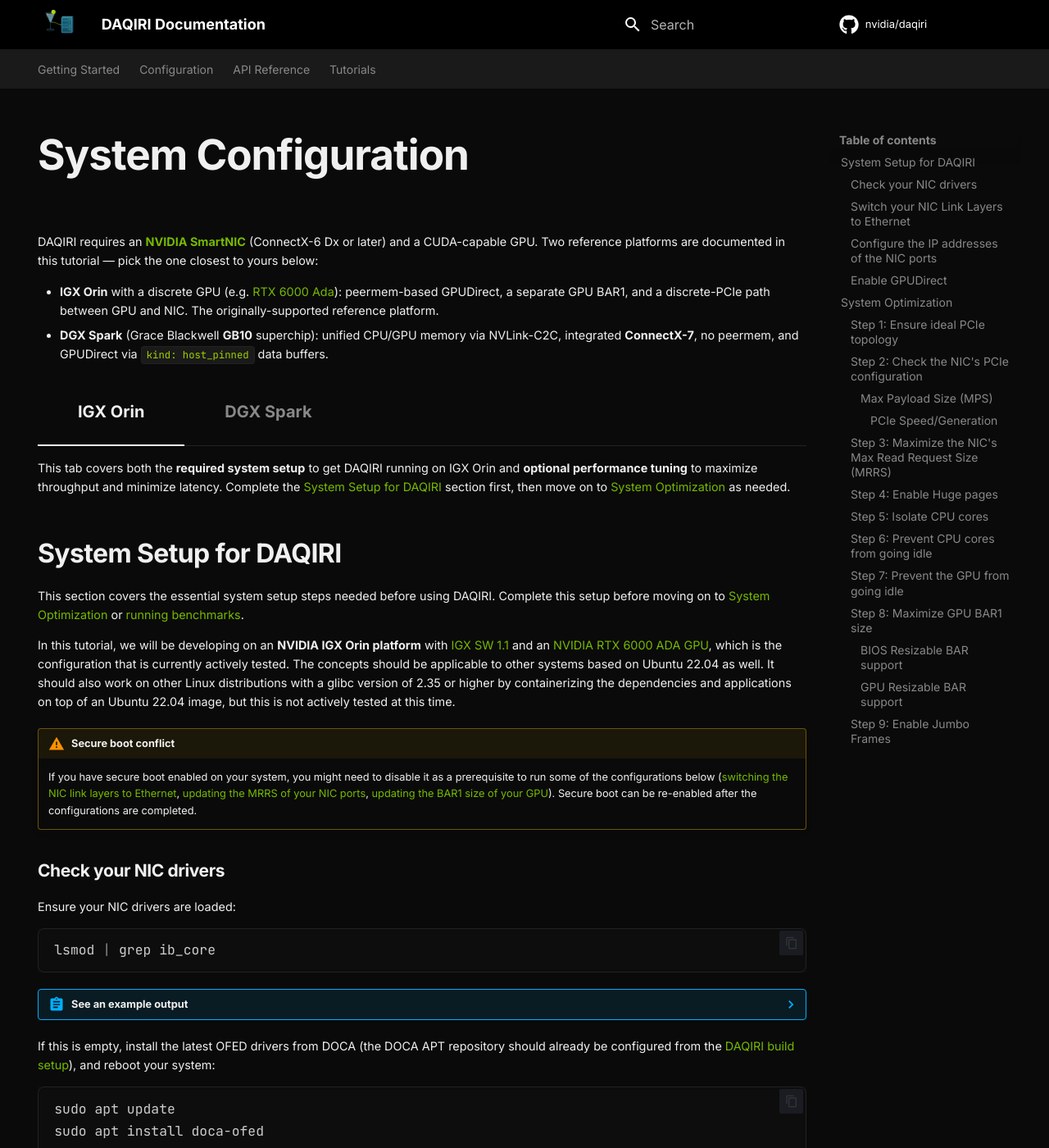
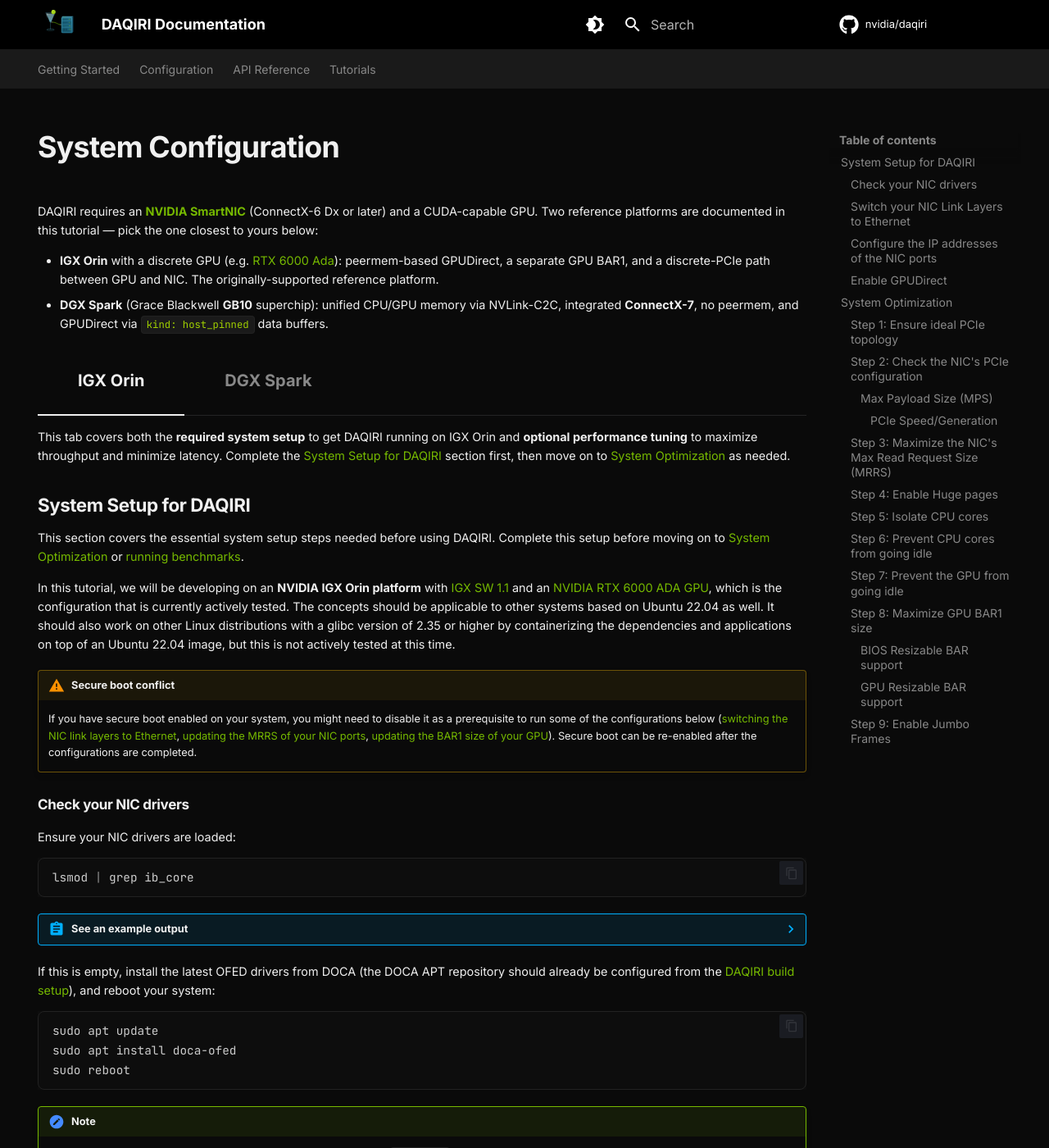
Before and after one commit to NVIDIA/daqiri, an MkDocs documentation site: the page built from docs/tutorials/system_configuration.md, in a window 1280 px wide and 1400 px high. Shown: the whole window at 82% size. Built offline with MkDocs 1.6.1 and Material for MkDocs 9.7.7, drawn with Linux system fonts in a browser that asks for light colours; comment, search, counter and statistics services are not loaded.

Commit message:
#86 - Reorganize image assets, tighten typography, add light/dark toggle
Three follow-ups to the initial Material reskin:

- Move docs/logo.{svg,png} and docs/architecture.svg into a new
  docs/images/ subfolder. Update theme.logo, theme.favicon, README.md,
  and the embedded references in docs/index.html, docs/daqiri-api.html,
  and the extra.css comment so docs/ is markdown plus the two
  hand-maintained HTML pages.

- Shrink the Material heading scale by ~30% on h1/h2 and proportionally
  less on h3/h4 to keep the heading hierarchy intact. Drop pre > code
  font-size to 0.72rem so code blocks match the surrounding body text.

- Add a light/dark scheme toggle to theme.palette using Material's
  brightness icons. Slate (dark) stays the default. Light mode falls
  back to plain Material defaults for now — extra.css overrides are
  scoped to [data-md-color-scheme="slate"], so the NVIDIA reskin only
  applies in dark mode.

Co-Authored-By: Claude Opus 4.7 (1M context) <noreply@anthropic.com>
Signed-off-by: Ramya Gurunathan <rgurunathan@nvidia.com>

```diff
--- a/docs/daqiri-api.html
+++ b/docs/daqiri-api.html
@@ -147,7 +147,7 @@
   <nav id="navbar">
     <div class="nav-inner">
       <a class="nav-logo" href="index.html" style="text-decoration:none;">
-        <img src="logo.svg" alt="DAQIRI" style="height:36px;width:auto;" />
+        <img src="images/logo.svg" alt="DAQIRI" style="height:36px;width:auto;" />
         <span class="nav-logo-text">DAQIRI</span>
         <span class="nav-logo-badge">NVIDIA</span>
       </a>
--- a/docs/stylesheets/extra.css
+++ b/docs/stylesheets/extra.css
@@ -34,8 +34,8 @@
 [data-md-color-scheme="slate"] .md-header {
   background: #000;
 }
-/* Render the DAQIRI logo (docs/logo.svg) at the same 36px height the     */
-/* custom HTML pages use, rather than Material's smaller default.         */
+/* Render the DAQIRI logo (docs/images/logo.svg) at the same 36px height  */
+/* the custom HTML pages use, rather than Material's smaller default.     */
 .md-header__button.md-logo img,
 .md-header__button.md-logo svg {
   height: 36px;
@@ -64,25 +64,25 @@
   font-size: 0.72rem;
 }
 [data-md-color-scheme="slate"] .md-typeset h1 {
-  font-size: clamp(1.8rem, 4vw, 3rem);
+  font-size: clamp(1.26rem, 2.8vw, 2.1rem);
   font-weight: 700;
   letter-spacing: -0.02em;
   line-height: 1.2;
   color: var(--nv-text-pri);
 }
 [data-md-color-scheme="slate"] .md-typeset h2 {
-  font-size: clamp(1.3rem, 2.5vw, 1.9rem);
+  font-size: clamp(0.91rem, 1.75vw, 1.33rem);
   font-weight: 700;
   letter-spacing: -0.02em;
   line-height: 1.2;
 }
 [data-md-color-scheme="slate"] .md-typeset h3 {
-  font-size: 1.05rem;
+  font-size: 0.85rem;
   font-weight: 700;
   letter-spacing: -0.02em;
 }
 [data-md-color-scheme="slate"] .md-typeset h4 {
-  font-size: 0.9rem;
+  font-size: 0.78rem;
   font-weight: 600;
 }
 
@@ -110,7 +110,7 @@
   border: 1px solid var(--nv-border);
   border-radius: var(--nv-radius);
   color: #cccccc;
-  font-size: 0.82rem;
+  font-size: 0.72rem;
   line-height: 1.65;
 }
 [data-md-color-scheme="slate"] .md-typeset .highlight > pre,
--- a/mkdocs.yml
+++ b/mkdocs.yml
@@ -5,12 +5,21 @@ repo_name: nvidia/daqiri
 
 theme:
   name: material
-  logo: logo.svg
-  favicon: logo.png
+  logo: images/logo.svg
+  favicon: images/logo.png
   palette:
-    scheme: slate
-    primary: black
-    accent: light green
+    - scheme: slate
+      primary: black
+      accent: light green
+      toggle:
+        icon: material/brightness-4
+        name: Switch to light mode
+    - scheme: default
+      primary: black
+      accent: light green
+      toggle:
+        icon: material/brightness-7
+        name: Switch to dark mode
   font:
     text: Inter
     code: JetBrains Mono
```
Also changed, not shown: README.md (+1 -1 lines), docs/index.html (+4 -4 lines), docs/images/architecture.svg (renamed from docs/architecture.svg), docs/images/logo.png (renamed from docs/logo.png), docs/images/logo.svg (renamed from docs/logo.svg).
